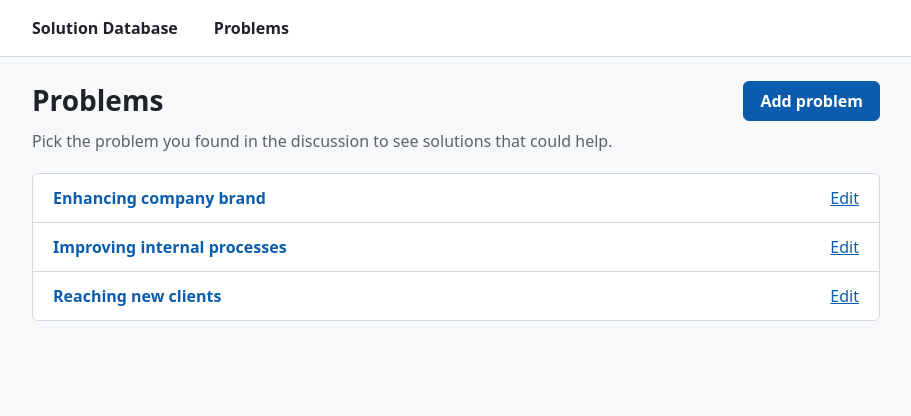
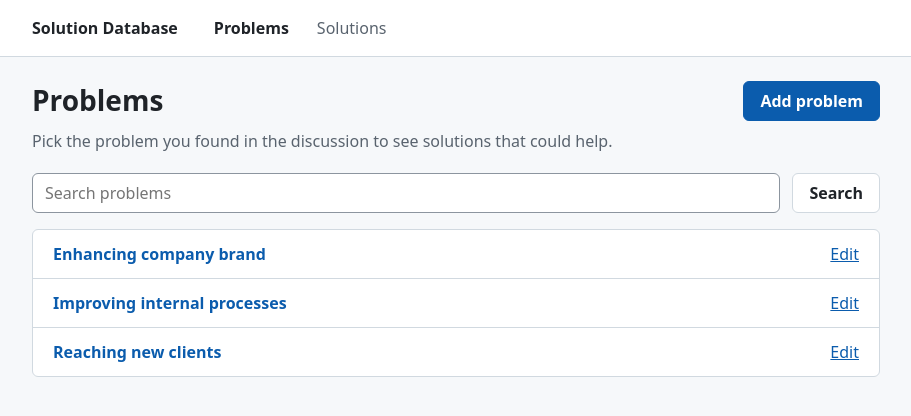
Before and after one commit to sajan114/solution_database, a Laravel app: page / in a window 1280 px wide. Shown: the top 416 px of the page, without its empty margins (184-1095 px from the left). Run offline with Laravel 12, Linux system fonts and the light colour scheme; data comes from the database, SQL or seed files in the repository; style sheets or scripts are compiled from the project's sources.

Commit message:
Add search for problems and solutions
Add a Searchable trait (name or description contains the term), a search
box on the problems list, a new solutions list page with search and counts,
a Solutions nav link and tests.

```diff
--- a/app/Http/Controllers/ProblemController.php
+++ b/app/Http/Controllers/ProblemController.php
@@ -7,10 +7,15 @@ use Illuminate\Http\Request;
 
 class ProblemController extends Controller
 {
-    // READ: list all problems
-    public function index()
+    // READ: list all problems, or only those matching ?q=
+    public function index(Request $request)
     {
-        return view('problems.index', ['problems' => Problem::orderBy('name')->get()]);
+        $q = trim((string) $request->query('q', ''));
+
+        return view('problems.index', [
+            'problems' => Problem::search($q)->orderBy('name')->get(),
+            'q' => $q,
+        ]);
     }
 
     // CREATE: show the empty form
--- /dev/null
+++ b/app/Models/Concerns/Searchable.php
@@ -0,0 +1,28 @@
+<?php
+
+namespace App\Models\Concerns;
+
+use Illuminate\Database\Eloquent\Builder;
+
+// Adds ->search('words') to models that have a name and a description column.
+trait Searchable
+{
+    /**
+     * Keep rows whose name or description contains the term.
+     * A blank term leaves the query unchanged.
+     */
+    public function scopeSearch(Builder $query, ?string $term): Builder
+    {
+        $term = trim((string) $term);
+
+        if ($term === '') {
+            return $query;
+        }
+
+        $like = '%' . $term . '%';
+
+        return $query->where(function (Builder $q) use ($like) {
+            $q->where('name', 'like', $like)->orWhere('description', 'like', $like);
+        });
+    }
+}
--- a/app/Models/Problem.php
+++ b/app/Models/Problem.php
@@ -2,10 +2,13 @@
 
 namespace App\Models;
 
+use App\Models\Concerns\Searchable;
 use Illuminate\Database\Eloquent\Model;
 
 class Problem extends Model
 {
+    use Searchable;
+
     protected $guarded = [];
 
     public function solutions()
--- a/app/Models/Solution.php
+++ b/app/Models/Solution.php
@@ -2,10 +2,13 @@
 
 namespace App\Models;
 
+use App\Models\Concerns\Searchable;
 use Illuminate\Database\Eloquent\Model;
 
 class Solution extends Model
 {
+    use Searchable;
+
     protected $guarded = [];
 
     public function problems()
--- a/resources/css/app.css
+++ b/resources/css/app.css
@@ -155,6 +155,24 @@ a.row-title:hover { text-decoration: underline; }
 .row-side { display: flex; align-items: center; justify-content: flex-end; flex-wrap: wrap; gap: 12px; }
 .row-side form { margin: 0; }
 
+/* Search box */
+.search { display: flex; align-items: center; gap: 12px; margin-bottom: 16px; }
+.search input[type="search"] {
+    flex: 1;
+    min-width: 0;
+    height: 40px;
+    padding: 0 12px;
+    font: inherit;
+    color: var(--text);
+    background: var(--surface);
+    border: 1px solid #8c959f;
+    border-radius: var(--radius);
+}
+.sr-only {
+    position: absolute; width: 1px; height: 1px; margin: -1px; padding: 0;
+    overflow: hidden; clip: rect(0 0 0 0); white-space: nowrap; border: 0;
+}
+
 .count { color: var(--muted); font-variant-numeric: tabular-nums; margin: 0 0 8px; }
 
 @media (max-width: 560px) {
--- a/resources/views/layouts/app.blade.php
+++ b/resources/views/layouts/app.blade.php
@@ -11,7 +11,8 @@
     <div class="container">
         <a class="brand" href="/">Solution Database</a>
         <nav class="site-nav" aria-label="Main">
-            <a href="/" @if (request()->is('/', 'problems*', 'solutions*')) aria-current="page" @endif>Problems</a>
+            <a href="/" @if (request()->is('/', 'problems*')) aria-current="page" @endif>Problems</a>
+            <a href="/solutions" @if (request()->is('solutions*')) aria-current="page" @endif>Solutions</a>
         </nav>
     </div>
 </header>
--- /dev/null
+++ b/resources/views/partials/search.blade.php
@@ -0,0 +1,9 @@
+{{-- Search box. Expects $action (page to search), $q (current term) and $label. --}}
+<form class="search" method="GET" action="{{ $action }}" role="search">
+    <label class="sr-only" for="q">{{ $label }}</label>
+    <input id="q" type="search" name="q" value="{{ $q }}" placeholder="{{ $label }}" maxlength="100">
+    <button class="btn" type="submit">Search</button>
+    @if ($q !== '')
+        <a href="{{ $action }}">Clear</a>
+    @endif
+</form>
--- a/resources/views/problems/index.blade.php
+++ b/resources/views/problems/index.blade.php
@@ -9,9 +9,15 @@
     </div>
     <p class="lead">Pick the problem you found in the discussion to see solutions that could help.</p>
 
+    @include('partials.search', ['action' => '/', 'q' => $q, 'label' => 'Search problems'])
+
+    @if ($q !== '')
+        <p class="count">{{ $problems->count() }} {{ \Illuminate\Support\Str::plural('problem', $problems->count()) }} found for “{{ $q }}”</p>
+    @endif
+
     <div class="card">
         @if ($problems->isEmpty())
-            <p class="empty">No problems yet. Add the first one.</p>
+            <p class="empty">{{ $q !== '' ? 'No problems match “' . $q . '”.' : 'No problems yet. Add the first one.' }}</p>
         @else
             <ul class="list">
                 @foreach ($problems as $problem)
--- a/routes/web.php
+++ b/routes/web.php
@@ -7,5 +7,6 @@ use Illuminate\Support\Facades\Route;
 Route::get('/', [ProblemController::class, 'index']);
 Route::resource('problems', ProblemController::class);
 
+Route::get('/solutions', [SolutionController::class, 'index']);
 Route::get('/solutions/{solution}', [SolutionController::class, 'show']);
 Route::patch('/solutions/{solution}/products/{product}/partial', [SolutionController::class, 'togglePartial']);
```
Also changed, not shown: app/Http/Controllers/SolutionController.php (+11 -0 lines), resources/views/solutions/index.blade.php (added, +39 -0 lines), tests/Feature/SearchPagesTest.php (added, +73 -0 lines), tests/Unit/SearchScopeTest.php (added, +63 -0 lines).
